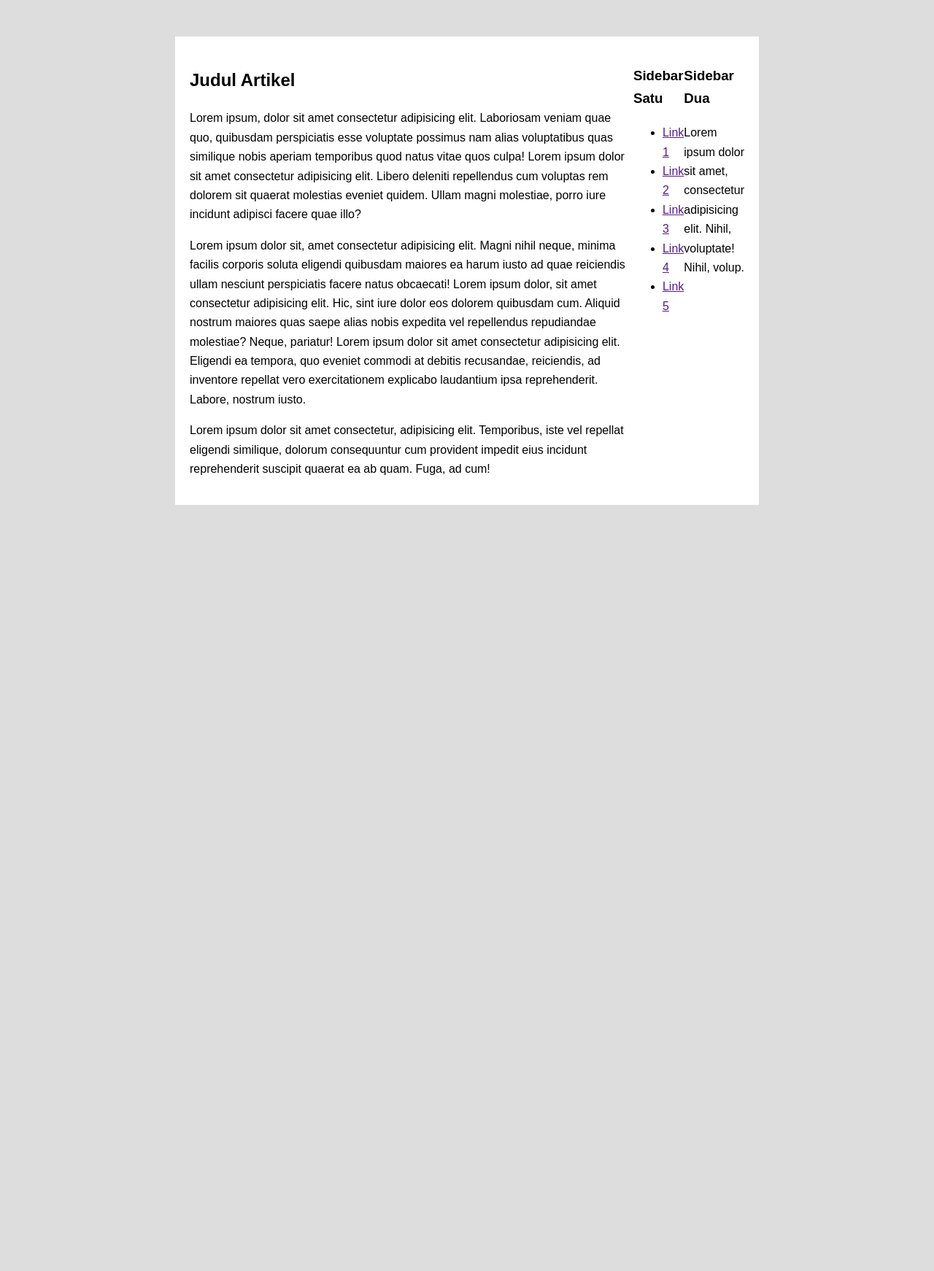
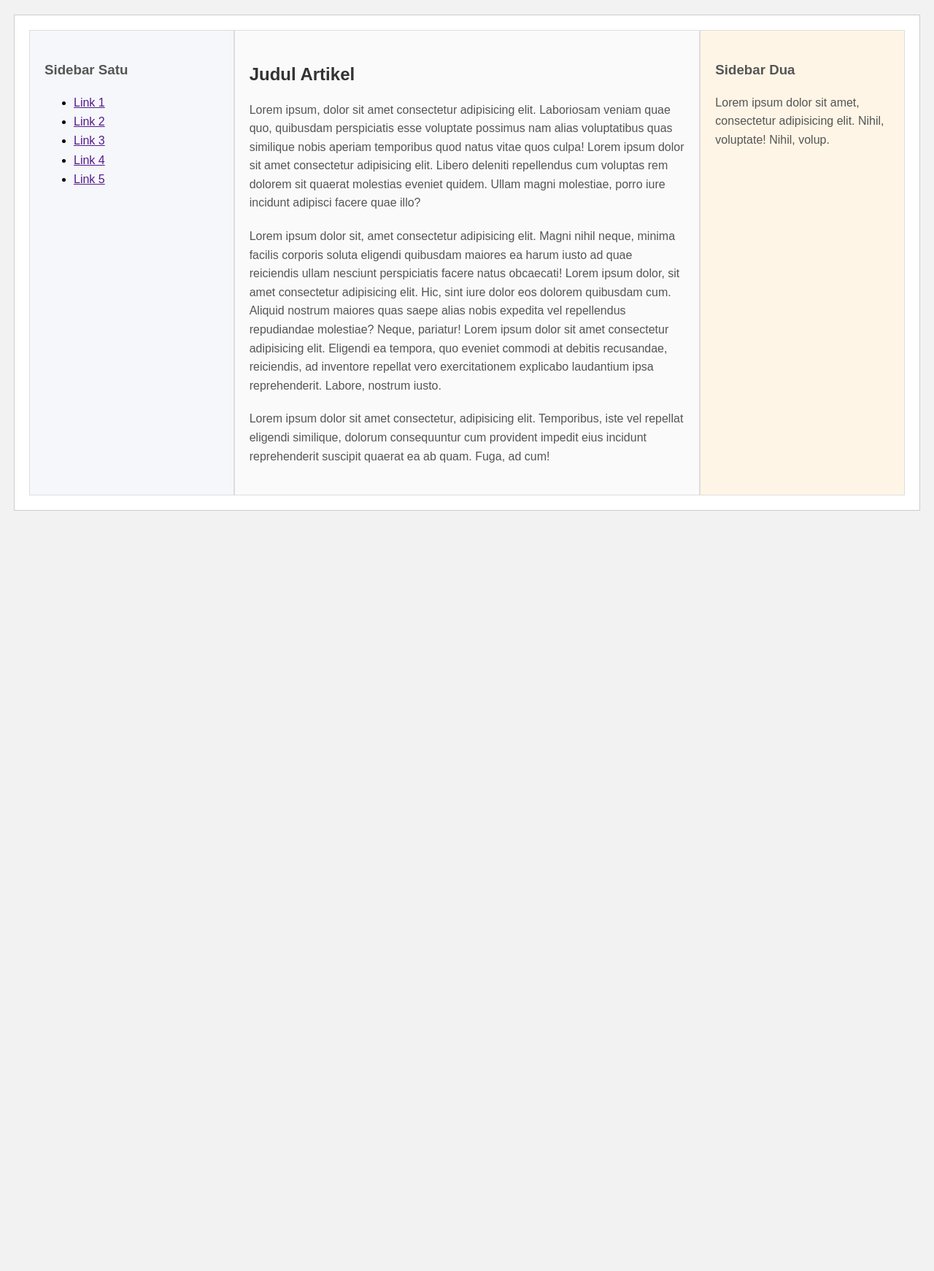
Before and after one commit to Holycious/DESAIN-DAN-PEMROGRAMAN-WEB-2E-LEONSHAN, a PHP site: page /flexbox.html in a window 1280 px wide. Shown: the whole page at 73% size. After the commit the page ends 700 px from the top, so only its background shows below. Run offline with PHP 8.4, Linux system fonts and the light colour scheme.

Commit message:
LEMBAR TUGAS 2 (Pertanyaan No. 32)

```diff
--- a/minggu2/style1.css
+++ b/minggu2/style1.css
@@ -5,16 +5,62 @@ html, body{
 
 body{
     font-family: Arial, Helvetica, sans-serif;
-    background-color: #ddd;
+    background-color: #f2f2f2;
     line-height: 1.65;
     padding-bottom: 1000px;
 }
-.container-satu{
-    width: 800px;
-    margin: 50px auto;
-    background-color: #fff;
+.container-satu {
+    display: flex;
+    justify-content: space-between;
+    max-width: 1200px;
+    margin: 20px auto;
+    background-color: white;
     padding: 20px;
-    box-sizing: border-box;
-    display: flex;
+    border: 1px solid #ccc;
+}
+
+.kolom-utama {
+    width: 50%;
+    padding: 20px;
+    order: 2;
+    background-color: #fafafa;
+    align-items: center;
+    border: 1px solid #ddd;
 
 }
+
+.sidebar-satu{
+    width: 20%;
+    padding: 20px;
+    background-color: #f5f7fa;
+    border: 1px solid #ddd;
+    order: 1;
+    align-items: center;
+}
+.sidebar-dua{
+    width: 20%;
+    padding: 20px;
+    background-color: #fef5e6;
+    border: 1px solid #ddd;
+    order: 3;
+    align-items: center;
+}
+.sidebar-satu h3, .sidebar-dua h3 {
+    margin-bottom: 15px;
+    color: #555;
+}
+.kolom-utama h2 {
+    margin-bottom: 15px;
+    color: #333; /* Slightly softer than pure black */
+}
+
+.kolom-utama p {
+    margin-bottom: 20px;
+    line-height: 1.6;
+    color: #555; /* Softer gray for text */
+}
+
+.sidebar-dua p {
+    line-height: 1.6;
+    color: #555; /* Softer gray for text */
+}
```
